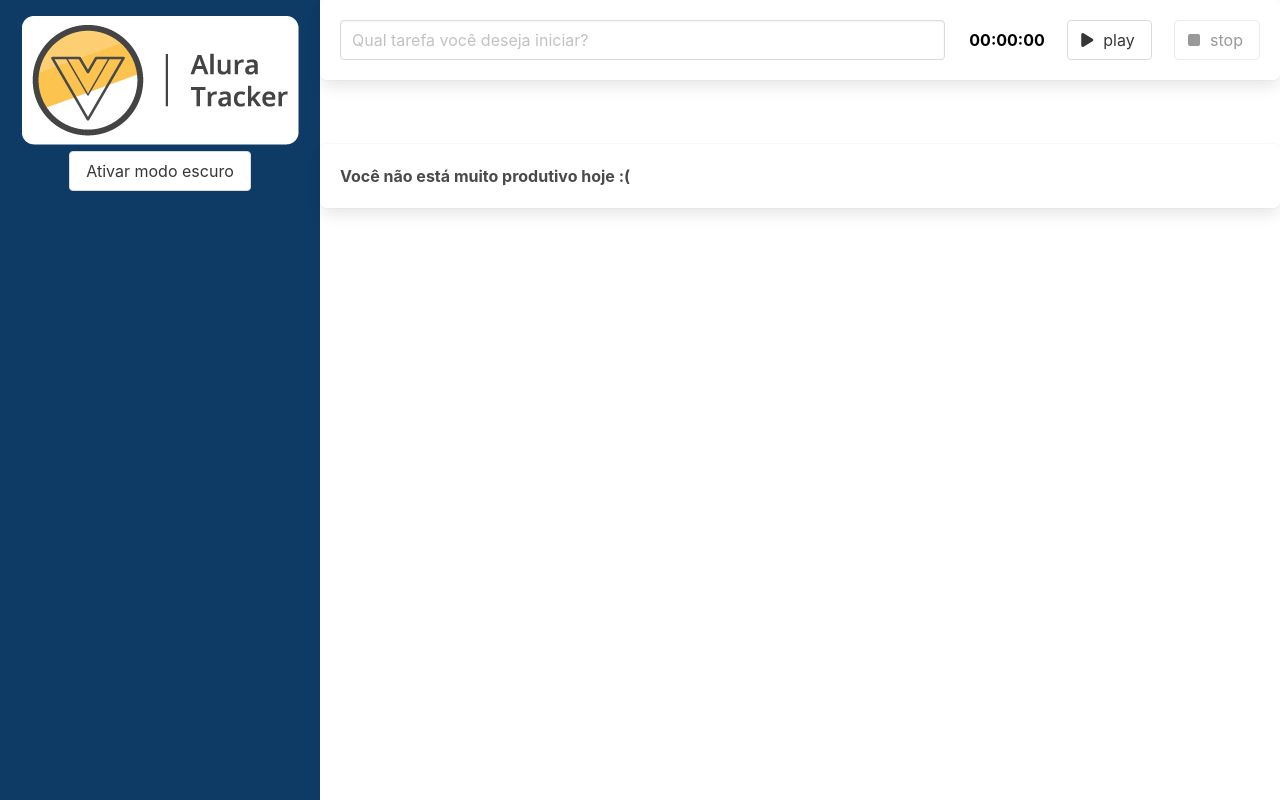
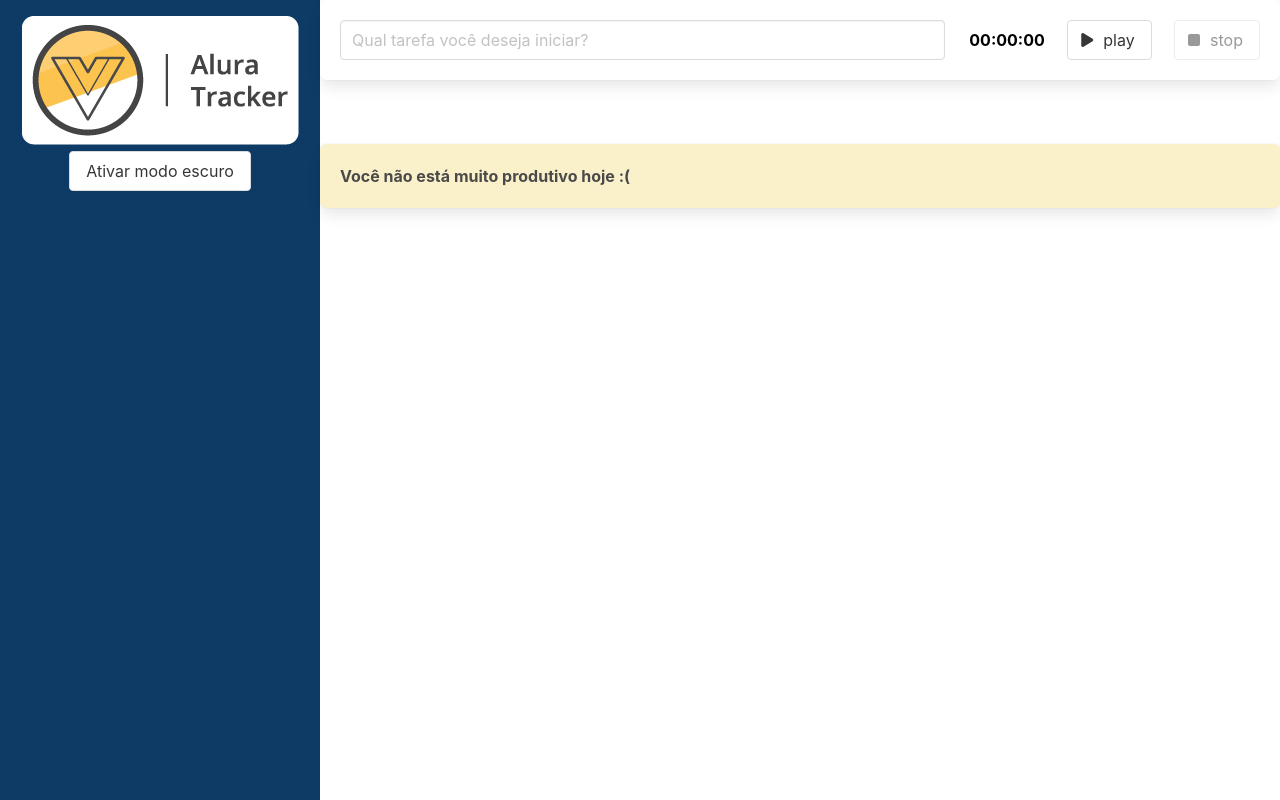
Before and after one commit to luanduartee/alura-tracker, a Vue app: page / in a window 1280 px wide. Built offline with nearby package versions, Linux system fonts and the light colour scheme.

Commit message:
update: finalizando a aplicação

```diff
--- a/src/components/Box.vue
+++ b/src/components/Box.vue
@@ -1,5 +1,5 @@
 <template>
-    <div class="box has-text-weight-bold">
+    <div class="box has-text-weight-bold" :style="estilos">
         <slot></slot>
     </div>
 </template>
@@ -9,7 +9,13 @@ import { defineComponent } from 'vue';
 
 export default defineComponent ({
     name: 'Box-Name',
-
+    data () {
+        return {
+            estilos: {
+                background: '#FAF0CA',
+            }
+        }
+    }
 })
 
 </script>
```
